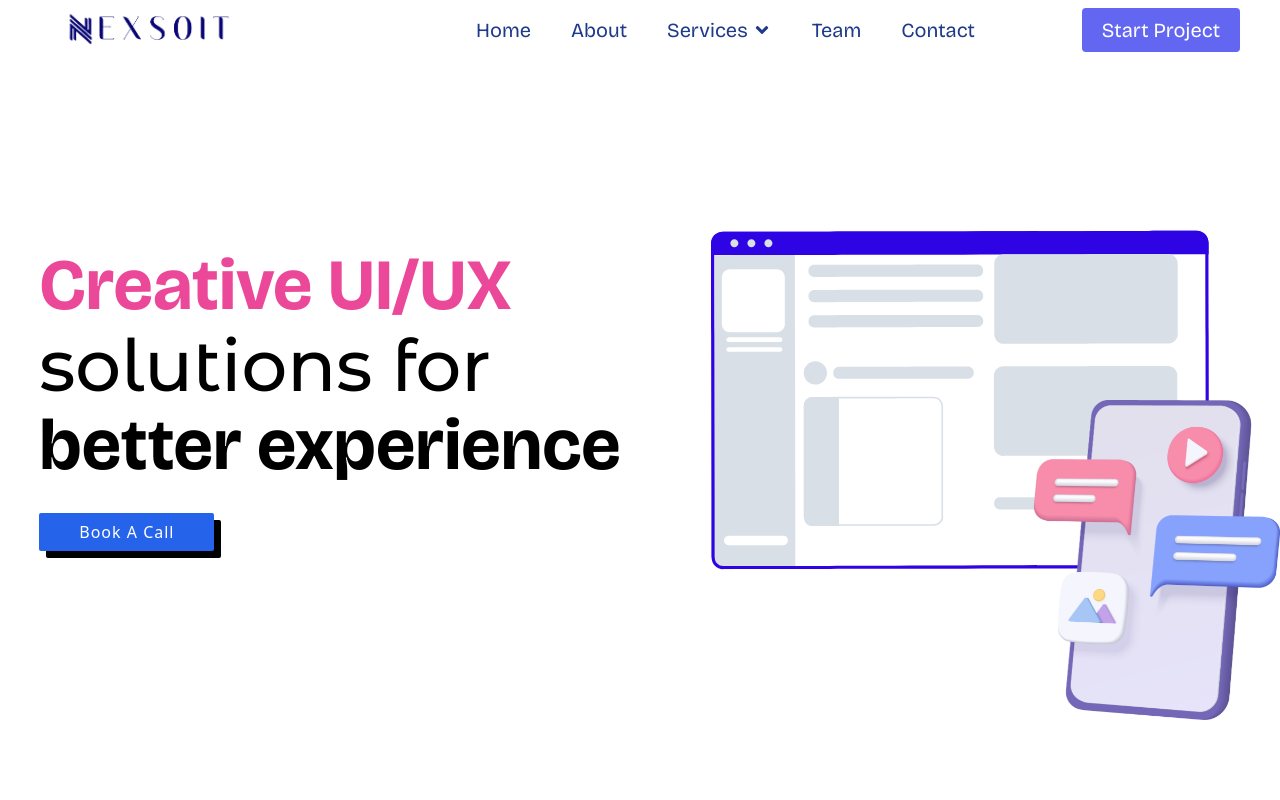
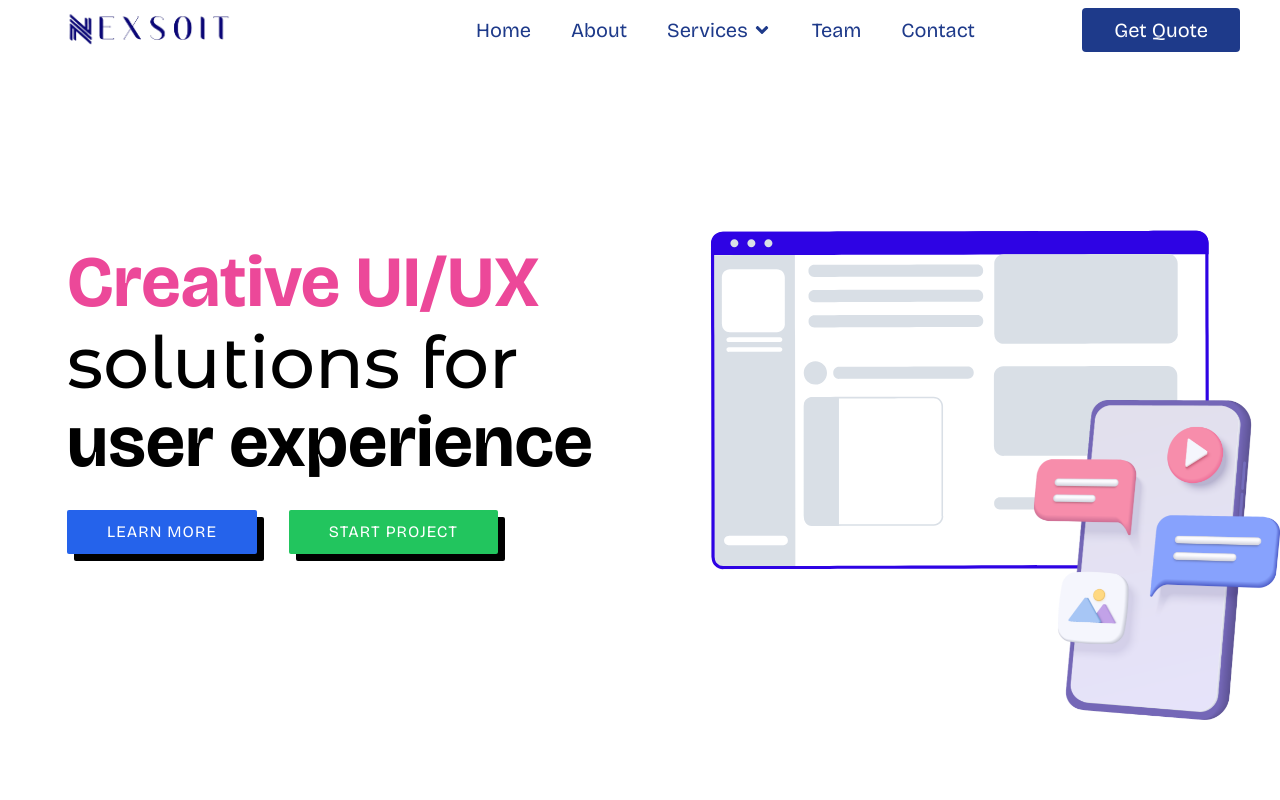
Before and after one commit to abdulkader789/nexsoit-client, a React (Vite) app: page / in a window 1280 px wide. Shown: the top 800 px of the page. Built offline with nearby package versions, Linux system fonts and the light colour scheme.

Commit message:
changed custom button text

```diff
--- a/src/components/BannerSection/BannerSection.jsx
+++ b/src/components/BannerSection/BannerSection.jsx
@@ -36,7 +36,7 @@ const themes = [
         className: "montserrat-alternates-medium mb-2",
       },
       {
-        text: "better experience",
+        text: "user experience",
         className: "bricolage-grotesque-bold",
       },
     ],
@@ -53,7 +53,7 @@ const themes = [
         className: "montserrat-alternates-medium mb-2",
       },
       {
-        text: "for businesse",
+        text: "for businesses",
         className: "bricolage-grotesque-bold",
       },
     ],
@@ -105,10 +105,17 @@ const BannerSection = () => {
               Start Your Project
             </button> */}
             <CustomButton
-              name={"Book A Call"}
+              name={"Learn More"}
               slug={"contact"}
               classes={
-                "after:bg-black text-base bg-blue-600 text-white inter-regular hover:bg-blue-700 transition duration-300 rounded-sm after:rounded-sm px-7 py-[7px] lg:px-10 py-[10px]"
+                "after:bg-black bricolage-grotesque-regular mr-8 uppercase text-base bg-blue-600 font-button text-white  hover:bg-blue-700 transition duration-300 rounded-sm after:rounded-sm px-7 py-[7px] lg:px-10 lg:py-[10px]"
+              }
+            />
+            <CustomButton
+              name={"Start Project"}
+              slug={"contact"}
+              classes={
+                "after:bg-black text-base bricolage-grotesque-regular uppercase bg-green-500 font-button text-white  hover:bg-green-700 transition duration-300 rounded-sm after:rounded-sm px-7 py-[7px] lg:px-10 lg:py-[10px]"
               }
             />
           </div>
--- a/src/components/Navbar/NavButton.jsx
+++ b/src/components/Navbar/NavButton.jsx
@@ -2,8 +2,8 @@ import { Link } from "react-router-dom";
 
 const NavButton = () => {
   return (
-    <button className="bg-indigo-500 py-2 px-5 capitalize bricolage-grotesque-regular text-xl text-white  rounded hover:bg-indigo-700 transition duration-300">
-      <Link to="/contact">Start Project</Link>
+    <button className="bg-blue-900 py-2 px-8 capitalize bricolage-grotesque-regular text-xl text-white  rounded hover:bg-indigo-700 transition duration-300">
+      <Link to="/contact">Get Quote</Link>
     </button>
   );
 };
--- a/src/index.css
+++ b/src/index.css
@@ -332,20 +332,20 @@ html {
   display: flex;
   align-items: center;
   justify-content: center;
-  animation: changeBackgroundColor 10s infinite;
+  animation: changeBackgroundColor 6s infinite;
 }
 
 @keyframes changeBackgroundColor {
   0% {
-    --fill-color: #1732ff;
+    --fill-color: #1426b1;
   }
 
   50% {
-    --fill-color: #5817ee;
+    --fill-color: #6226f0;
   }
 
   100% {
-    --fill-color: #3306d6;
+    --fill-color: #3229b8;
   }
 }
 
```
